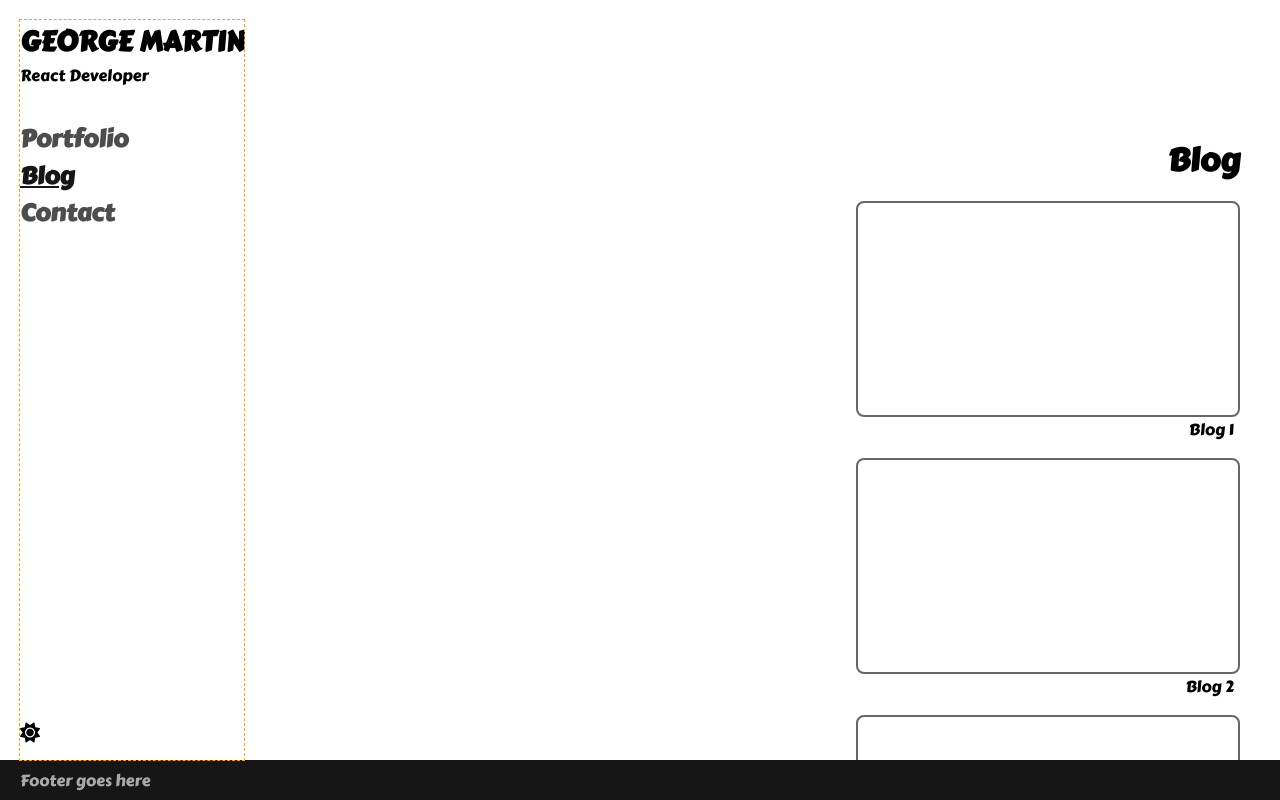
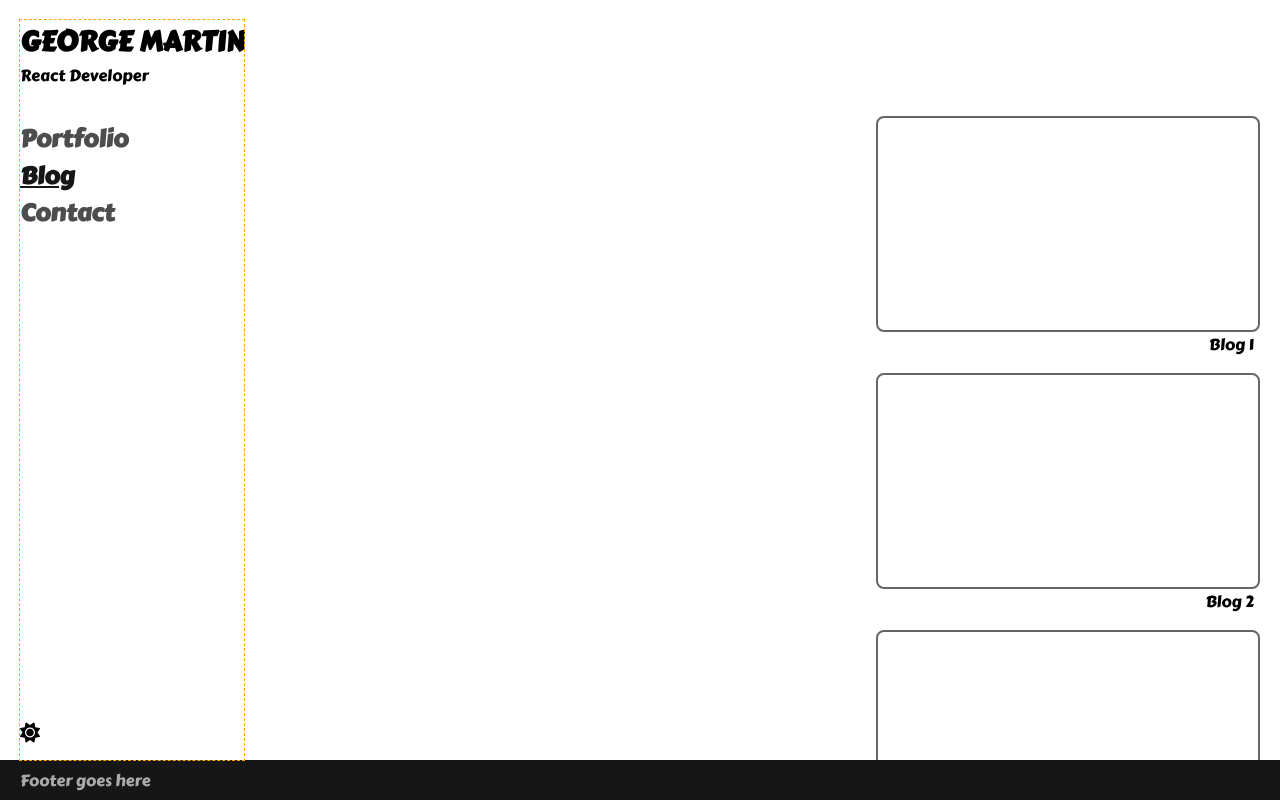
Before and after one commit to gmartin323/personal-website, a React (Vite) app: page /#/blog in a window 1280 px wide. Built offline with nearby package versions, Linux system fonts and the light colour scheme.

Commit message:
Reduce padding around page-container

```diff
--- a/src/index.css
+++ b/src/index.css
@@ -103,7 +103,7 @@ header button {
   width: 100%;
   height: 100%;
   overflow: hidden;
-  padding: calc((20px*2) + 96px) calc(20px*2) 0 calc(20px*2);
+  padding: calc((20px) + 96px) calc(20px) 0 calc(20px);
   z-index: -1;
   /* padding-right: 20px; */
 }
@@ -111,7 +111,7 @@ header button {
 .cards-container {
   display: flex;
   flex-direction: column;
-  padding: 1rem 0;
+  padding-bottom: 1rem;
 }
 
 .card {
--- a/src/pages/Blog.jsx
+++ b/src/pages/Blog.jsx
@@ -13,7 +13,7 @@ export default function Blog() {
         color: theme.color
       }}
     >
-      <h1>Blog</h1>
+      {/* <h1>Blog</h1> */}
       <section className="cards-container">
         <div className="card"></div>
         <p className="card-info">Blog 1</p>
--- a/src/pages/Portfolio.jsx
+++ b/src/pages/Portfolio.jsx
@@ -13,7 +13,7 @@ export default function Portfolio() {
         color: theme.color
       }}
     >
-      <h1>Portfolio</h1>
+      {/* <h1>Portfolio</h1> */}
       <section className="cards-container">
         <div className="card" style={{backgroundImage:"url(images/projects/ideal-food-picker-react.png)"}}></div>
         <p className="card-info">Ideal Food Picker</p>
```
